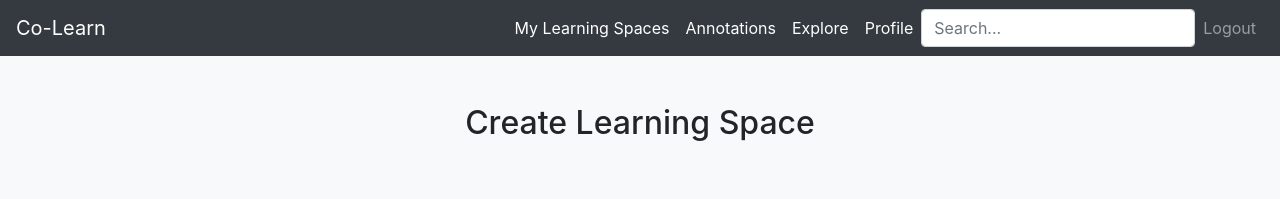
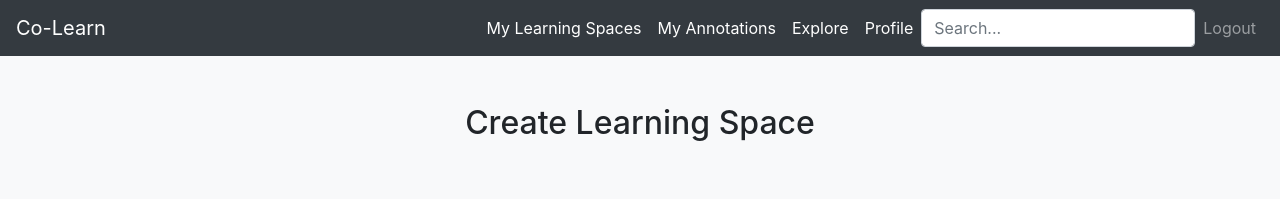
Before and after one commit to onurdemirkale/bounswe574-2023, a Django app: page /learningspace/create/ in a window 1280 px wide. Shown: the top 199 px of the page. Run offline with Django 4.2, Linux system fonts and the light colour scheme; the visitor is signed in with stand-in values (Sample User, id 1).

Commit message:
Updated the name of the annotations page

```diff
--- a/swe574/templates/navbar_auth.html
+++ b/swe574/templates/navbar_auth.html
@@ -7,7 +7,7 @@
 				<a class="nav-link" href="{% url "learning_space:my_learning_spaces_view" %}">My Learning Spaces</a>
 			</li>
 			<li class="nav-item active">
-				<a class="nav-link" href="/annotations">Annotations</a>
+				<a class="nav-link" href="/annotations">My Annotations</a>
 			</li>
 			<li class="nav-item active">
 				<a class="nav-link" href="/explore">Explore</a>
```
